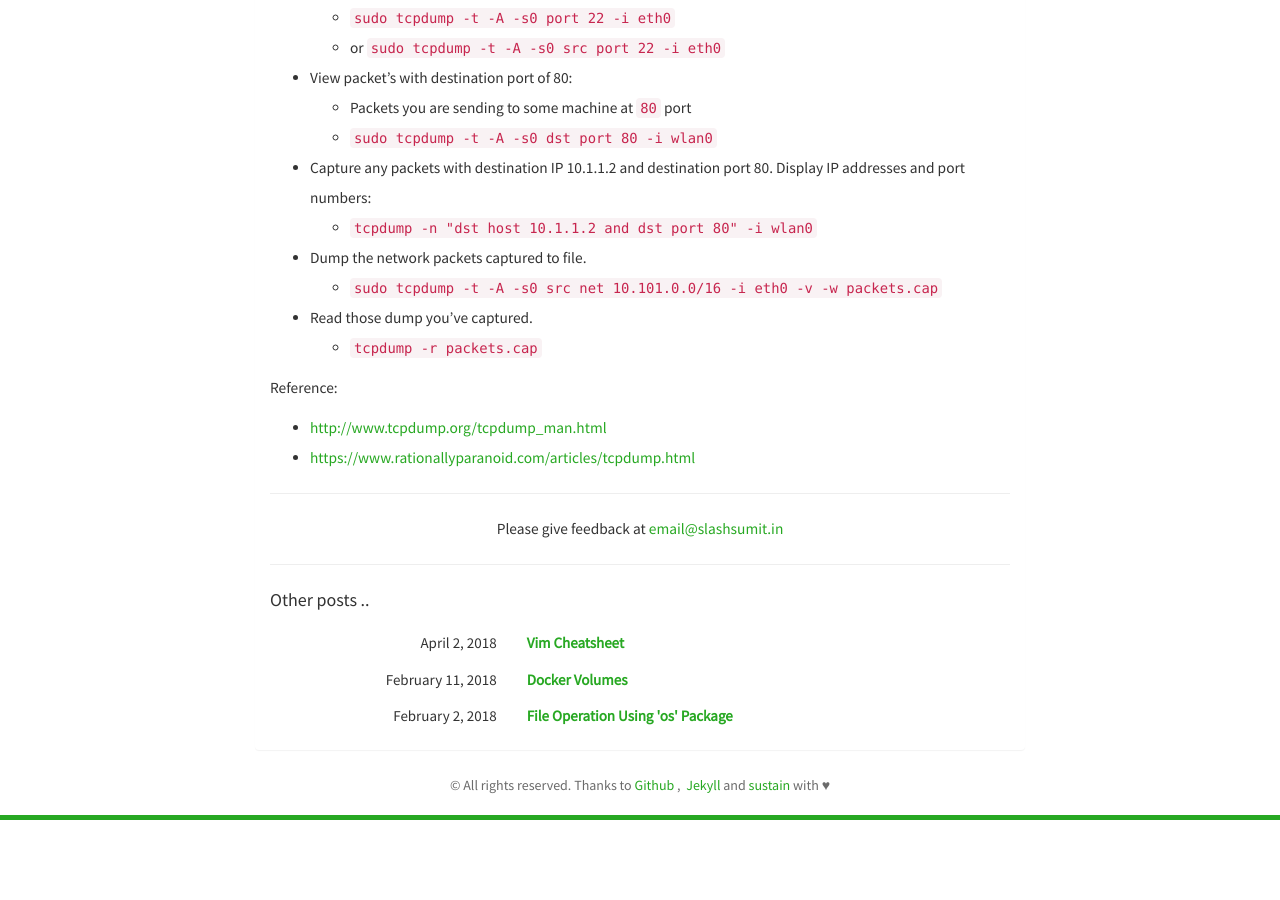
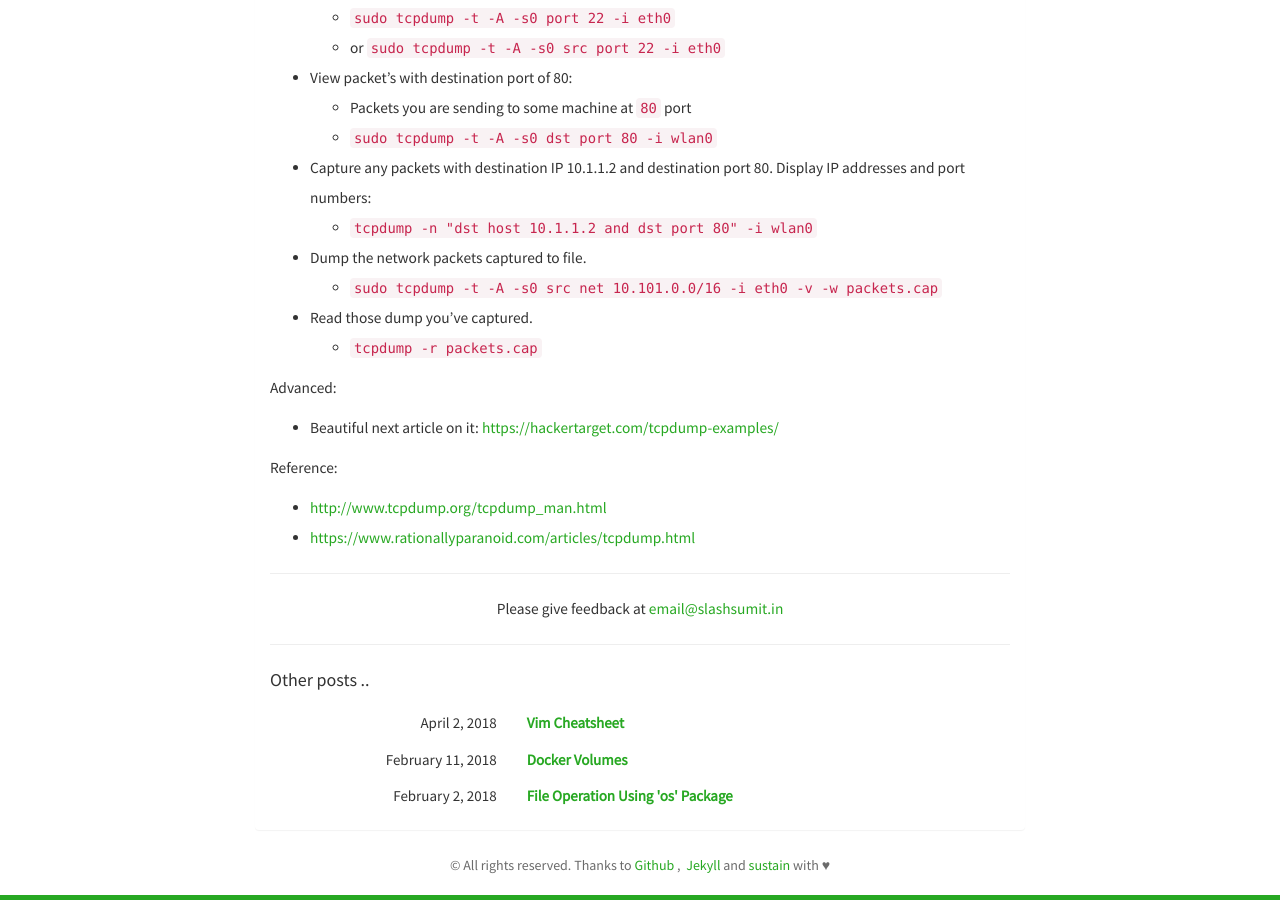
Before and after one commit to murarisumit/murarisumit.github.io, a Jekyll site: the page built from _posts/2017-08-21-tcpdump-minimal-tutorial.md, in a window 1280 px wide and 900 px high, scrolled down 673 px. Built offline with Jekyll 4.4.1, drawn with Linux system fonts in a browser that asks for light colours; nearby versions of some CDN libraries; before the commit the page ends 1493 px from its top, so only the background shows below that.

Commit message:
Added a refrence for tcpdump post

```diff
--- a/_posts/2017-08-21-tcpdump-minimal-tutorial.md
+++ b/_posts/2017-08-21-tcpdump-minimal-tutorial.md
@@ -40,6 +40,8 @@ Basic use cases would be:
 * Read those dump you've captured.
 	* `tcpdump -r packets.cap`
 
+Advanced:
+* Beautiful next article on it: [https://hackertarget.com/tcpdump-examples/](https://hackertarget.com/tcpdump-examples/)
 
 Reference:
 * [http://www.tcpdump.org/tcpdump_man.html](http://www.tcpdump.org/tcpdump_man.html)
```
